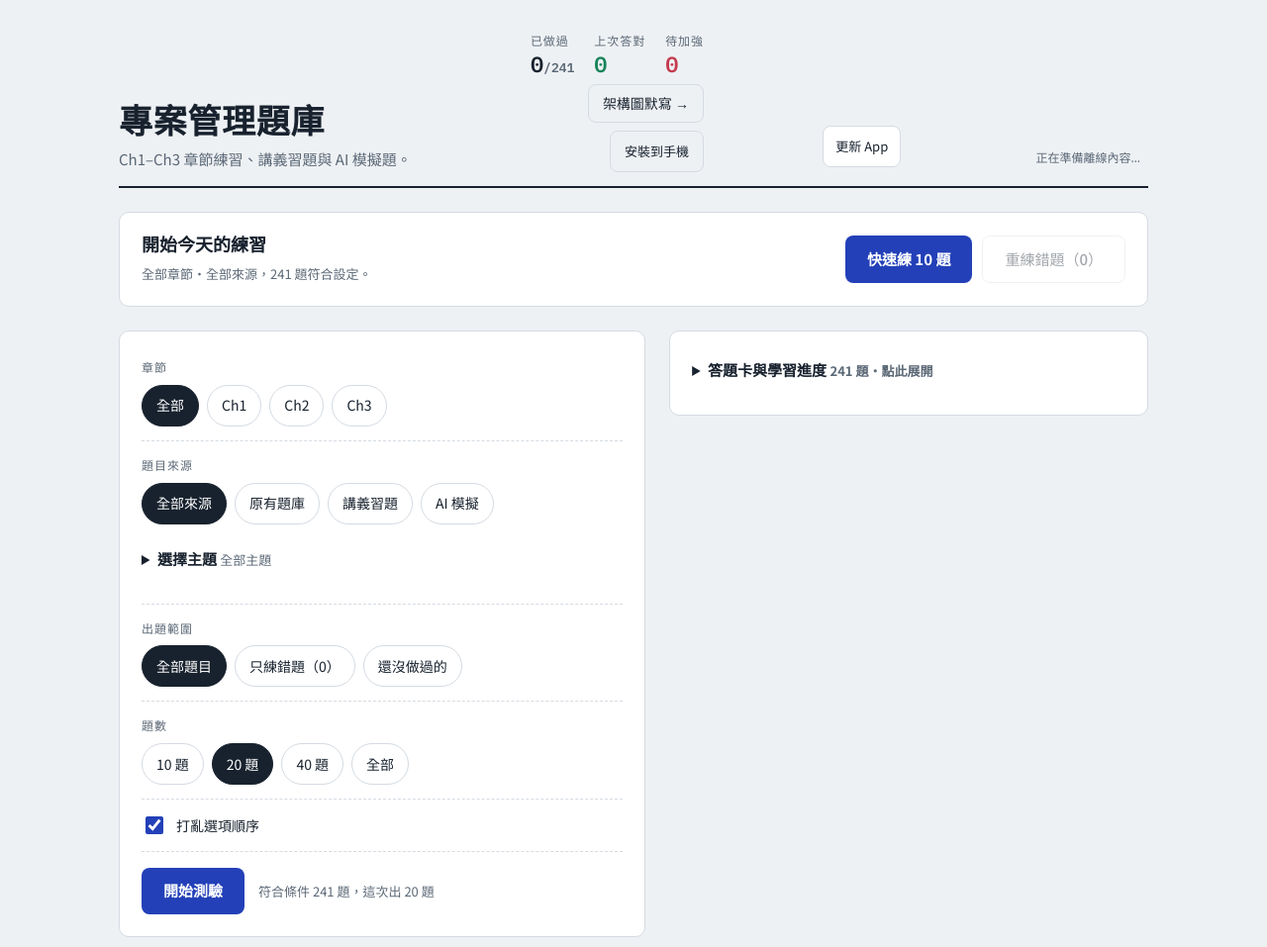
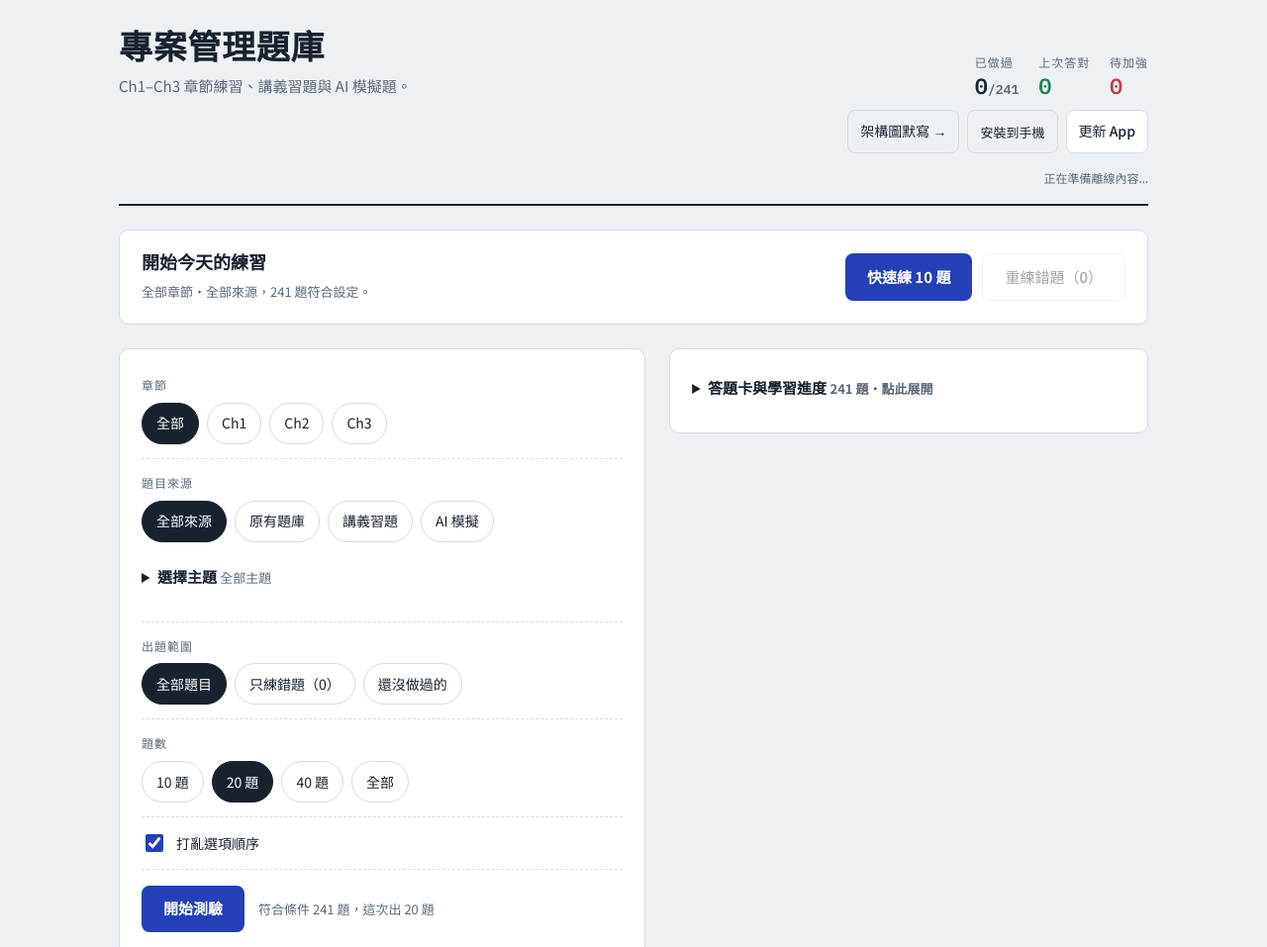
Before and after one commit to Hao-Dev-Project/pm-quiz, a plain HTML site: page index.html in a window 1280 px wide. Shown: the top 957 px of the page at 99% size. Drawn offline with Linux system fonts and the light colour scheme.

Commit message:
Align mobile app header actions in a shared row with separate statistics and status

```diff
--- a/index.html
+++ b/index.html
@@ -139,12 +139,11 @@ button:focus-visible,input:focus-visible{outline:2px solid var(--accent);outline
 <link rel="stylesheet" href="pwa.css"><script defer src="pwa.js"></script></head>
 <body>
 <div class="wrap" id="app">
-  <header>
-    <div>
-      <h1>專案管理題庫</h1>
-      <p id="subtitle"></p>
-    </div>
-    <div style="display:flex;flex-direction:column;align-items:flex-end;gap:8px"><div class="stats" id="hdrStats"></div><a class="btn ghost small" href="chart.html" style="text-decoration:none">架構圖默寫 →</a><button class="btn ghost small" id="installBtn">安裝到手機</button></div>
+  <header class="quiz-header">
+    <div class="header-intro"><h1>專案管理題庫</h1><p id="subtitle"></p></div>
+    <div class="stats header-stats" id="hdrStats"></div>
+    <div class="pwa-actions header-actions" data-pwa-actions><a class="btn ghost small" href="chart.html" style="text-decoration:none">架構圖默寫 →</a><button class="btn ghost small" id="installBtn">安裝到手機</button></div>
+    <div class="pwa-status-row" data-pwa-status></div>
   </header>
 
   <section id="home" class="home">
--- a/pwa.css
+++ b/pwa.css
@@ -7,3 +7,8 @@
 
 
 .pwa-check-updates{margin:5px 8px 5px 0;white-space:nowrap}.pwa-check-updates:disabled{opacity:.6;cursor:wait}
+
+
+/* Keep app actions in one aligned row, independent of statistics and status. */
+.pwa-actions{display:flex;flex-wrap:wrap;align-items:stretch;gap:8px;margin-top:8px}.pwa-actions .pwa-install,.pwa-actions .btn{display:inline-flex;align-items:center;justify-content:center;margin:0;min-height:44px;box-sizing:border-box;line-height:1.4;white-space:nowrap;border-radius:8px;padding:10px 12px;font-family:inherit;font-size:14px;font-weight:500}.pwa-actions+.pwa-status{display:block;margin:6px 0 0}.pwa-status-row{min-height:18px}.pwa-status-row .pwa-status{margin:0}.quiz-header{display:grid;grid-template-columns:minmax(0,1fr) auto;gap:12px 20px;align-items:end}.quiz-header .header-intro{grid-column:1;grid-row:1;min-width:0}.quiz-header .header-stats{grid-column:2;grid-row:1}.quiz-header .header-actions{grid-column:1/-1;grid-row:2;justify-content:flex-end;margin-top:0}.quiz-header .pwa-status-row{grid-column:1/-1;grid-row:3;text-align:right}.pwa-ios-standalone #app>header.quiz-header{background:var(--paper,#eef1f4)}
+@media(max-width:600px){.quiz-header{grid-template-columns:minmax(0,1fr);gap:12px}.quiz-header .header-intro{grid-column:1;grid-row:1}.quiz-header .header-stats{grid-column:1;grid-row:2;justify-content:flex-start}.quiz-header .header-actions{grid-column:1;grid-row:3;display:flex;flex-wrap:nowrap;justify-content:flex-start}.quiz-header .header-actions>:not([hidden]){flex:1 1 0;min-width:0}.quiz-header .pwa-status-row{grid-column:1;grid-row:4;text-align:left}.pwa-actions .pwa-install{margin:0}.pwa-actions{align-items:stretch}}
--- a/pwa.js
+++ b/pwa.js
@@ -7,9 +7,9 @@
   const install=document.getElementById('installBtn')||Object.assign(document.createElement('button'),{id:'installBtn',type:'button',textContent:'安裝到手機'});
   install.classList.add('pwa-install');install.hidden=standalone();install.textContent='安裝到手機';
   const host=document.querySelector('header')||document.querySelector('[role="toolbar"]')||document.body;
-  if(!install.isConnected)host.append(install);
-  const checkUpdates=document.createElement('button');checkUpdates.type='button';checkUpdates.id='pwa-check-updates';checkUpdates.className='pwa-install pwa-check-updates';checkUpdates.textContent='更新 App';host.append(checkUpdates);
-  const status=document.createElement('span');status.className='pwa-status';status.setAttribute('role','status');status.setAttribute('aria-live','polite');host.append(status);
+  let actions=document.querySelector('[data-pwa-actions]');if(!actions){actions=document.createElement('div');actions.className='pwa-actions';host.append(actions)}actions.append(install);
+  const checkUpdates=document.createElement('button');checkUpdates.type='button';checkUpdates.id='pwa-check-updates';checkUpdates.className='pwa-install pwa-check-updates';checkUpdates.textContent='更新 App';actions.append(checkUpdates);
+  const status=document.createElement('span');status.className='pwa-status';status.setAttribute('role','status');status.setAttribute('aria-live','polite');(document.querySelector('[data-pwa-status]')||host).append(status);
   const dialog=document.createElement('dialog');dialog.className='pwa-dialog';dialog.setAttribute('aria-labelledby','pwa-install-title');
   dialog.innerHTML='<h2 id="pwa-install-title">安裝專案管理題庫</h2><p id="pwa-install-copy"></p><ol id="pwa-install-steps"></ol><p class="pwa-install-note">安裝後從主畫面開啟，即可以獨立視窗練習。看到「可離線使用」後，答題、架構圖填空與翻牌都能離線開啟。作答紀錄保存在目前裝置與瀏覽環境。</p><button type="button" class="pwa-action" id="pwa-close">知道了</button>';
   document.body.append(dialog);dialog.querySelector('#pwa-close').onclick=()=>dialog.close();
--- a/sw.js
+++ b/sw.js
@@ -1,4 +1,4 @@
-const VERSION='pm-quiz-pwa-v11';
+const VERSION='pm-quiz-pwa-v12';
 const PREFIX='pm-quiz-';
 const SHELL=['./','index.html','chart.html','chart-practice.html','pwa.js','pwa.css','manifest.webmanifest','icon-192.png','icon-512.png','icon-maskable-512.png','apple-touch-icon.png'];
 const root=new URL('./',self.location.href);
```
